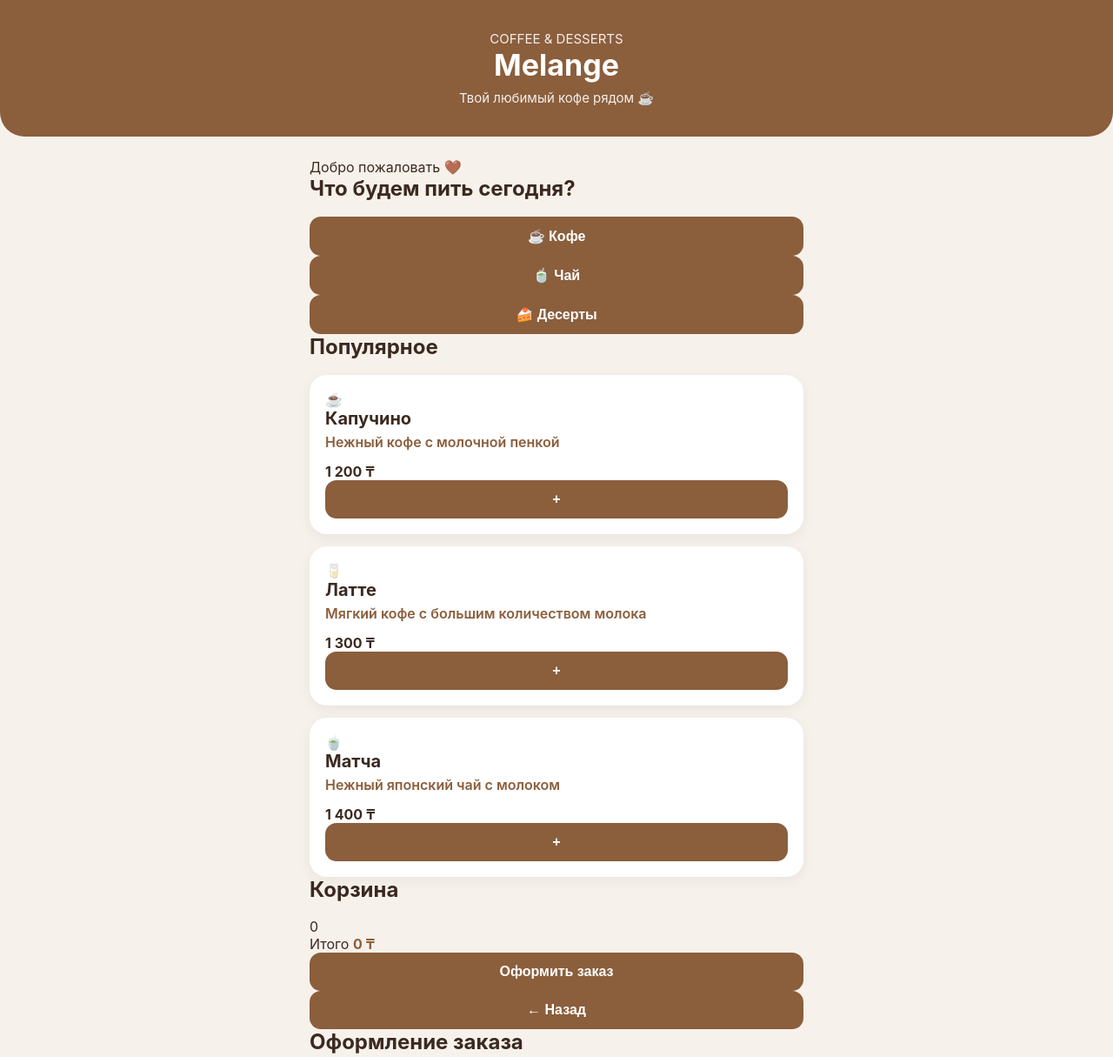
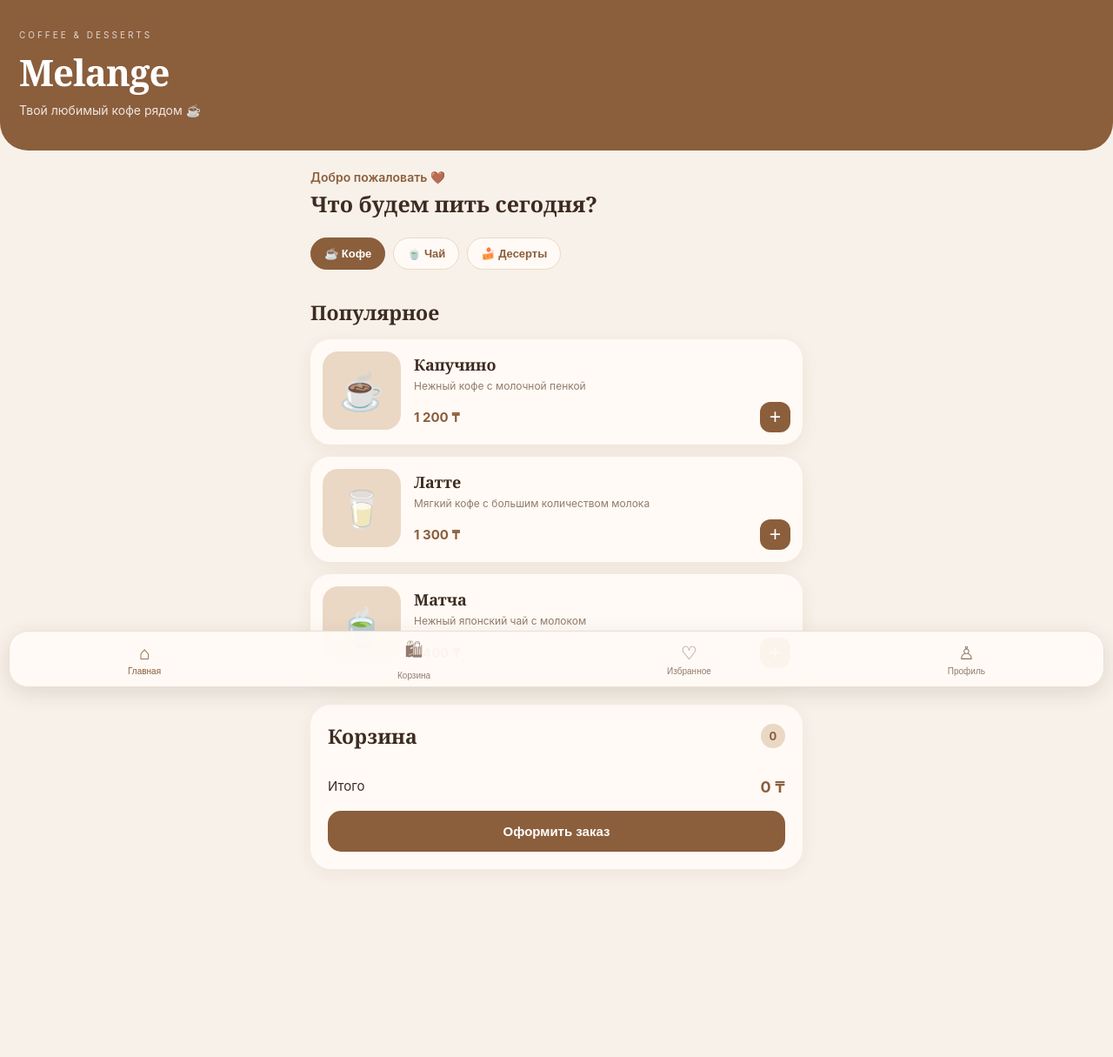
Before and after one commit to 8csc24msmg-collab/melange, a plain HTML site: page index.html in a window 1280 px wide. Shown: the top 1215 px of the page at 87% size. After the commit the page ends 1111 px from the top, so only its background shows below. Drawn offline with Linux system fonts and the light colour scheme.

Commit message:
Update style.css

```diff
--- a/style.css
+++ b/style.css
@@ -4,39 +4,119 @@
   padding: 0;
 }
 
-body {
-  font-family: -apple-system, BlinkMacSystemFont, "Segoe UI", sans-serif;
-  background: #f7f1eb;
-  color: #3b2920;
-  padding-bottom: 30px;
+:root {
+  --brown: #8b5e3c;
+  --dark-brown: #4a3023;
+  --milk: #f8f1e9;
+  --cream: #fffaf5;
+  --light-brown: #ead8c5;
+  --text: #3d2b21;
+  --muted: #927b6c;
 }
 
-header {
-  background: #8b5e3c;
-  color: white;
-  padding: 35px 20px;
-  text-align: center;
-  border-radius: 0 0 28px 28px;
+body {
+  font-family: -apple-system, BlinkMacSystemFont, "SF Pro Display",
+    "Segoe UI", sans-serif;
+
+  background: var(--milk);
+  color: var(--text);
+
+  padding-bottom: 90px;
 }
 
-header h1 {
-  font-size: 34px;
+/* HEADER */
+
+.header {
+  background: var(--brown);
+  color: white;
+
+  padding: 34px 22px 38px;
+
+  border-radius: 0 0 32px 32px;
+}
+
+.small-title {
+  font-size: 10px;
+  letter-spacing: 3px;
+  opacity: 0.75;
   margin-bottom: 8px;
 }
 
-header p {
-  font-size: 15px;
-  opacity: 0.9;
+.header h1 {
+  font-family: Georgia, serif;
+  font-size: 42px;
+  letter-spacing: -1px;
 }
 
+.subtitle {
+  margin-top: 7px;
+  font-size: 14px;
+  opacity: 0.85;
+}
+
+/* MAIN */
+
 main {
-  padding: 25px 16px;
   max-width: 600px;
   margin: auto;
+  padding: 22px 17px;
 }
 
-h2 {
-  margin-bottom: 18px;
+.welcome {
+  margin-bottom: 22px;
+}
+
+.welcome p {
+  color: var(--brown);
+  font-size: 14px;
+  font-weight: 600;
+  margin-bottom: 5px;
+}
+
+.welcome h2 {
+  font-family: Georgia, serif;
+  font-size: 25px;
+}
+
+/* CATEGORIES */
+
+.categories {
+  display: flex;
+  gap: 9px;
+  overflow-x: auto;
+  padding-bottom: 5px;
+  margin-bottom: 28px;
+}
+
+.categories::-webkit-scrollbar {
+  display: none;
+}
+
+.category {
+  border: 1px solid var(--light-brown);
+  background: var(--cream);
+  color: var(--brown);
+
+  padding: 10px 15px;
+  border-radius: 30px;
+
+  white-space: nowrap;
+  font-size: 13px;
+  font-weight: 600;
+}
+
+.category.active {
+  background: var(--brown);
+  color: white;
+  border-color: var(--brown);
+}
+
+/* PRODUCTS */
+
+.section-title {
+  font-family: Georgia, serif;
+  font-size: 23px;
+  margin-bottom: 15px;
 }
 
 .products {
@@ -46,59 +126,323 @@ h2 {
 }
 
 .card {
-  background: white;
-  padding: 18px;
-  border-radius: 20px;
-  box-shadow: 0 4px 15px rgba(0, 0, 0, 0.06);
-  position: relative;
+  background: var(--cream);
+  border-radius: 23px;
+
+  padding: 14px;
+
+  display: flex;
+  gap: 15px;
+
+  box-shadow: 0 5px 20px rgba(80, 50, 30, 0.07);
 }
 
-.emoji {
+.product-image {
+  width: 90px;
+  height: 90px;
+
+  border-radius: 18px;
+
+  background: var(--light-brown);
+
+  display: flex;
+  align-items: center;
+  justify-content: center;
+
   font-size: 42px;
-  margin-bottom: 8px;
+
+  flex-shrink: 0;
 }
 
-.card h3 {
-  font-size: 20px;
-  margin-bottom: 5px;
+.product-info {
+  flex: 1;
 }
 
-.card p {
-  color: #8b5e3c;
-  font-weight: 600;
-  margin-bottom: 14px;
+.product-info h3 {
+  font-family: Georgia, serif;
+  font-size: 18px;
+  margin: 3px 0 5px;
 }
 
-button {
-  width: 100%;
-  border: none;
-  background: #8b5e3c;
-  color: white;
-  padding: 13px;
-  border-radius: 13px;
-  font-size: 16px;
-  font-weight: 600;
+.product-info p {
+  color: var(--muted);
+  font-size: 12px;
+  line-height: 1.35;
 }
 
-button:active {
-  transform: scale(0.98);
+.product-bottom {
+  display: flex;
+  align-items: center;
+  justify-content: space-between;
+
+  margin-top: 10px;
 }
 
-.cart {
-  margin-top: 30px;
-  background: white;
+.product-bottom strong {
+  color: var(--brown);
+  font-size: 15px;
+}
+
+.add-button {
+  width: 35px;
+  height: 35px;
+
+  border: none;
+  border-radius: 12px;
+
+  background: var(--brown);
+  color: white;
+
+  font-size: 23px;
+  line-height: 1;
+}
+
+/* CART */
+
+.cart-section {
+  background: var(--cream);
+
+  margin-top: 28px;
   padding: 20px;
-  border-radius: 20px;
+
+  border-radius: 24px;
+
+  box-shadow: 0 5px 20px rgba(80, 50, 30, 0.06);
+}
+
+.cart-header {
+  display: flex;
+  align-items: center;
+  justify-content: space-between;
+
+  margin-bottom: 15px;
+}
+
+.cart-header h2 {
+  font-family: Georgia, serif;
+  font-size: 23px;
+}
+
+#cartCount {
+  background: var(--light-brown);
+  color: var(--brown);
+
+  min-width: 28px;
+  height: 28px;
+
+  border-radius: 50%;
+
+  display: flex;
+  align-items: center;
+  justify-content: center;
+
+  font-size: 13px;
+  font-weight: 700;
 }
 
 .cart-item {
   display: flex;
   justify-content: space-between;
-  padding: 10px 0;
-  border-bottom: 1px solid #eee;
+
+  padding: 12px 0;
+
+  border-bottom: 1px solid #eee3d9;
+
+  font-size: 14px;
 }
 
-#total {
-  margin-top: 15px;
-  color: #8b5e3c;
+.total {
+  display: flex;
+  justify-content: space-between;
+
+  padding: 17px 0;
+
+  font-size: 15px;
 }
+
+.total strong {
+  color: var(--brown);
+  font-size: 18px;
+}
+
+.checkout-button,
+.pay-button {
+  width: 100%;
+
+  border: none;
+  border-radius: 15px;
+
+  padding: 15px;
+
+  background: var(--brown);
+  color: white;
+
+  font-size: 15px;
+  font-weight: 700;
+}
+
+/* CHECKOUT */
+
+.checkout {
+  background: var(--cream);
+
+  margin-top: 25px;
+  padding: 20px;
+
+  border-radius: 24px;
+}
+
+.checkout.hidden {
+  display: none;
+}
+
+.checkout h2 {
+  font-family: Georgia, serif;
+  font-size: 26px;
+  margin: 12px 0 22px;
+}
+
+.back-button {
+  border: none;
+  background: transparent;
+  color: var(--brown);
+
+  font-size: 15px;
+  padding: 0;
+}
+
+.checkout label {
+  display: block;
+
+  margin: 15px 0 7px;
+
+  font-size: 13px;
+  font-weight: 600;
+}
+
+.checkout input,
+.checkout select {
+  width: 100%;
+
+  border: 1px solid var(--light-brown);
+  border-radius: 13px;
+
+  background: white;
+
+  padding: 13px;
+
+  font-size: 15px;
+  outline: none;
+}
+
+.checkout input:focus,
+.checkout select:focus {
+  border-color: var(--brown);
+}
+
+.payment-box {
+  margin-top: 22px;
+
+  padding: 15px;
+
+  border-radius: 15px;
+
+  background: var(--light-brown);
+
+  display: flex;
+  flex-direction: column;
+  gap: 5px;
+
+  font-size: 13px;
+}
+
+.payment-box strong {
+  color: var(--brown);
+}
+
+.checkout-total {
+  display: flex;
+  justify-content: space-between;
+
+  margin: 22px 0 15px;
+
+  font-size: 16px;
+}
+
+.checkout-total strong {
+  color: var(--brown);
+  font-size: 20px;
+}
+
+/* BOTTOM NAVIGATION */
+
+.bottom-nav {
+  position: fixed;
+
+  left: 10px;
+  right: 10px;
+  bottom: 10px;
+
+  height: 65px;
+
+  background: rgba(255, 250, 245, 0.96);
+
+  border: 1px solid #eadfd5;
+
+  border-radius: 22px;
+
+  display: flex;
+  justify-content: space-around;
+  align-items: center;
+
+  box-shadow: 0 7px 25px rgba(60, 40, 25, 0.12);
+
+  z-index: 100;
+}
+
+.nav-item {
+  border: none;
+  background: transparent;
+
+  color: var(--muted);
+
+  display: flex;
+  flex-direction: column;
+  align-items: center;
+
+  gap: 3px;
+
+  font-size: 21px;
+}
+
+.nav-item small {
+  font-size: 10px;
+}
+
+.nav-item.active {
+  color: var(--brown);
+}
+
+/* MOBILE */
+
+@media (max-width: 380px) {
+
+  main {
+    padding-left: 13px;
+    padding-right: 13px;
+  }
+
+  .product-image {
+    width: 78px;
+    height: 78px;
+    font-size: 35px;
+  }
+
+  .product-info h3 {
+    font-size: 16px;
+  }
+
+  .header h1 {
+    font-size: 36px;
+  }
+}
```
